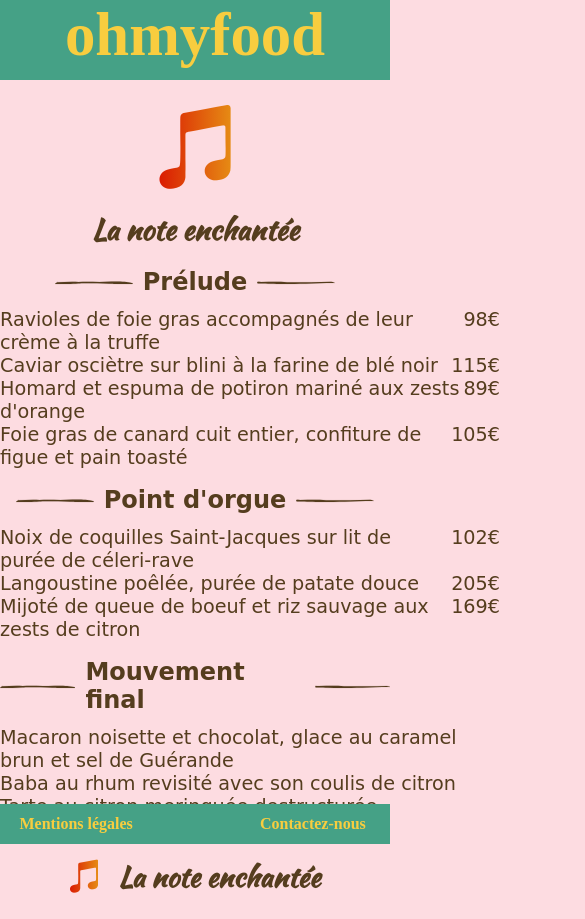
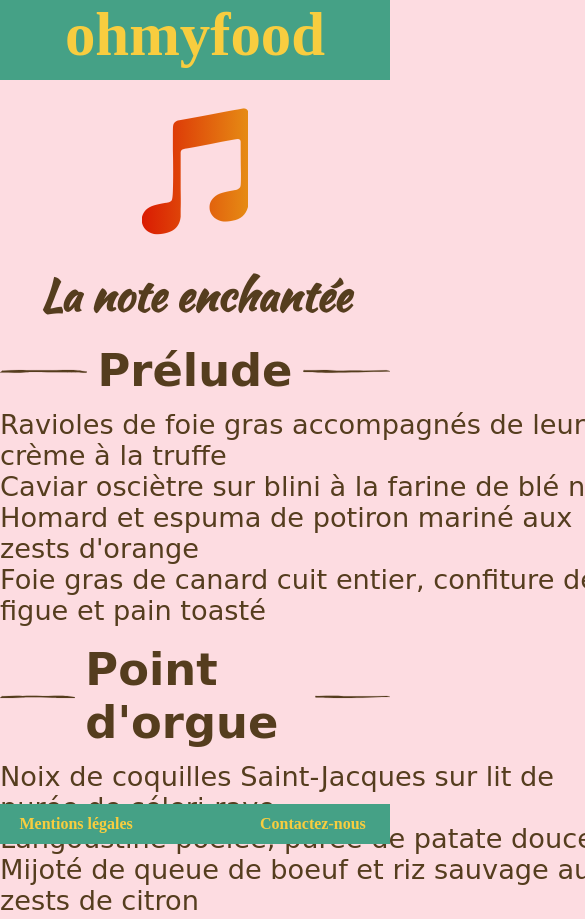
Before and after one commit to Skynext/OhMyFood, a plain HTML site: page menu1.html in a window 390 px wide. Shown: the top 919 px of the page, 585 px wide, since content can reach past the window. Drawn offline with Linux system fonts and the light colour scheme; a web font is replaced by a local one.

Commit message:
modif media 1000px

```diff
--- a/sass/style.scss
+++ b/sass/style.scss
@@ -1309,14 +1309,14 @@ article
     {
         text-align: left;
         margin: 0 auto;
-        width: 500px;
+        width: 700px;
         display: flex;
         justify-content: space-between;
     }
     /*--------------------MENU 1--------------------*/
     .titresousmenu1
     {
-        font-size: 150%;
+        font-size: 280%;
         margin-top: -2px;
         color: rgb(85, 61, 30);
         font-family: 'Farsan', cursive;
@@ -1334,14 +1334,14 @@ article
         margin-top: 5%;
         color: #553d1e;
         font-family: "Kaushan Script", cursive;
-        font-size: 120%;
+        font-size: 180%;
     }
     .pieddepage
     {
         margin-top: 10%;
         margin-bottom: 10%;
         color: #553d1e;
-        font-size: 150%;
+        font-size: 250%;
         display: flex;
         justify-content: center;
         font-family: "Kaushan Script", cursive;
@@ -1349,8 +1349,18 @@ article
     .colortextmenu1
     {
         color: #553d1e;
-        font-size: 120%;
+        font-size: 170%;
         font-family: "Farsan", cursive;
+    }
+    .trait1menu1
+    {
+        width: 30%;
+        margin-right: 10px;
+    }
+    .trait2menu1
+    {
+        width: 30%;
+        margin-left: 10px;
     }
     /*--------------------MENU 2--------------------*/
     /*-----GENERALE-----*/
```
Also changed, not shown: style.css, 1 other file.
